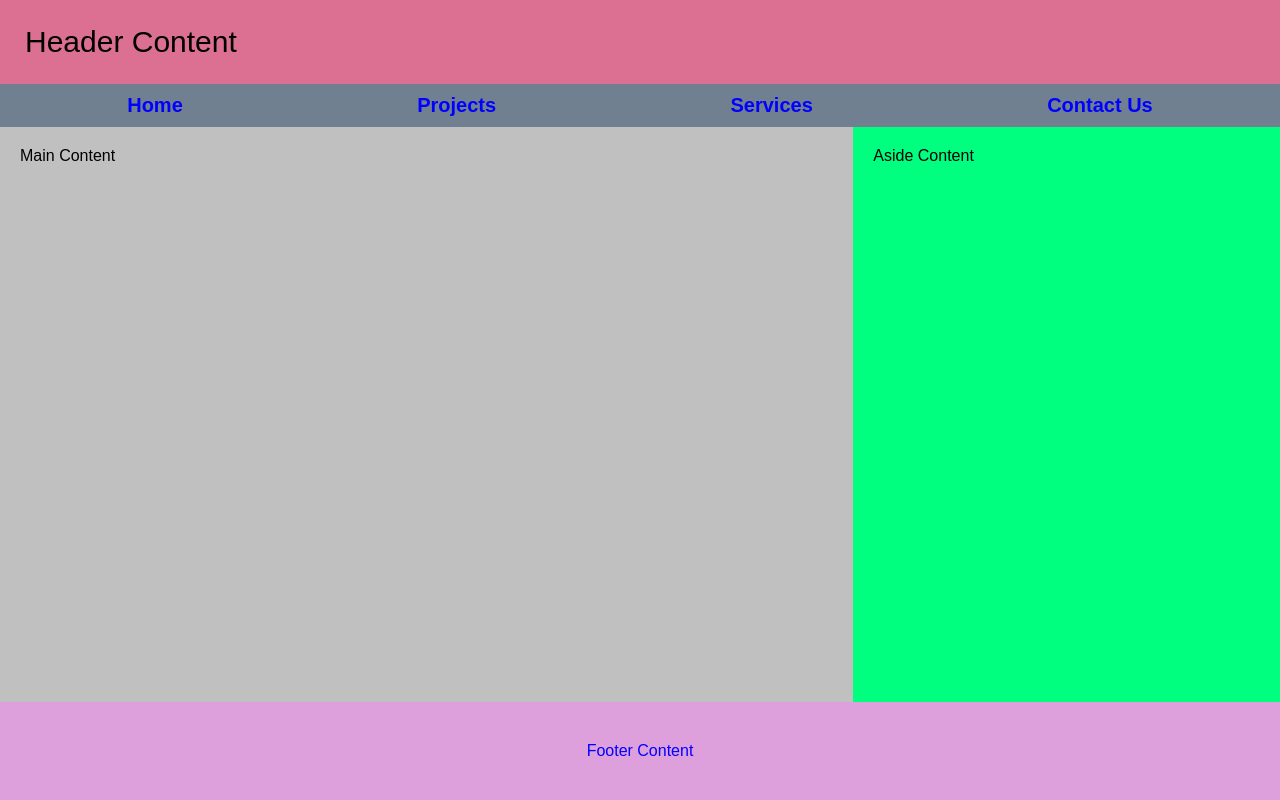
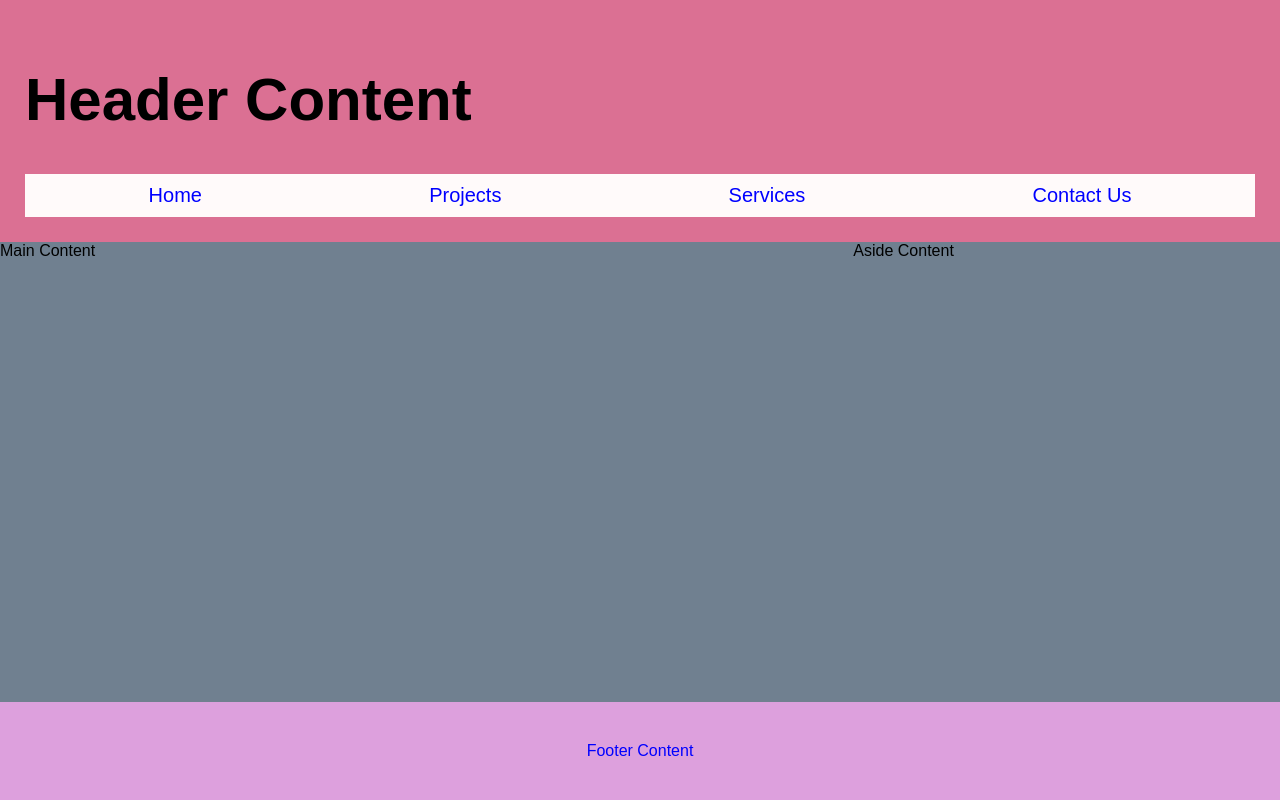
Before and after one commit to munyaradzichiondegwa/wdd131, a plain HTML site: page week01/basic-layout.html in a window 1280 px wide. Drawn offline with Linux system fonts and the light colour scheme.

Commit message:
New Changes

```diff
--- a/week01/basic-layout.html
+++ b/week01/basic-layout.html
@@ -1,14 +1,16 @@
 <!DOCTYPE html>
 <html lang="en">
+
 <head>
     <meta charset="UTF-8">
     <meta name="viewport" content="width=device-width, initial-scale=1.0">
     <title>Munyaradzi Chiondegwa | WDD 131</title>
     <link rel="stylesheet" href="styles/layout.css">
 </head>
+
 <body>
-    <header>Header Content</header>
-
+    <header>
+        <h1>Header Content</h1>
         <nav>
             <ul>
                 <li><a href="#">Home</a></li>
@@ -17,12 +19,13 @@
                 <li><a href="#">Contact Us</a></li>
             </ul>
         </nav>
-
+    </header>
     <main>
-        <section class="main-content">Main Content</section>
-        <aside class="aside-content">Aside Content</aside>
+        <section>Main Content</section>
+        <aside>Aside Content</aside>
     </main>
 
     <footer>Footer Content</footer>
 </body>
+
 </html>
--- a/week01/styles/layout.css
+++ b/week01/styles/layout.css
@@ -10,7 +10,8 @@ body {
         "main"
         "footer";
     min-height: 100vh;
-    background-color: #708090; /* Smoky grey background */
+    background-color: #708090;
+    /* Smoky grey background */
 }
 
 header {
@@ -23,7 +24,7 @@ header {
 
 nav {
     grid-area: nav;
-    background-color: color-mix(in hwb longer hue, color percentage, color percentage);
+    background-color: snow;
     padding: 10px;
     font-size: 20px;
 }
@@ -39,7 +40,7 @@ nav ul {
 nav ul li a {
     text-decoration: none;
     color: blue;
-    font-weight: bold;
+    font-weight: none;
 }
 
 main {
@@ -51,18 +52,21 @@ main {
 }
 
 .main-content {
-    background-color: silver; /* Lemon green for main content */
+    background-color: silver;
+    /* Lemon green for main content */
     padding: 20px;
 }
 
 .aside-content {
-    background-color: springgreen; /* Light blue for aside content */
+    background-color: springgreen;
+    /* Light blue for aside content */
     padding: 20px;
 }
 
 footer {
     grid-area: footer;
-    background-color: #DDA0DD; /* Light purple for footer */
+    background-color: #DDA0DD;
+    /* Light purple for footer */
     color: blue;
     text-align: center;
     padding: 40px;
```
Lines whose indentation alone changed are shown as unchanged.
